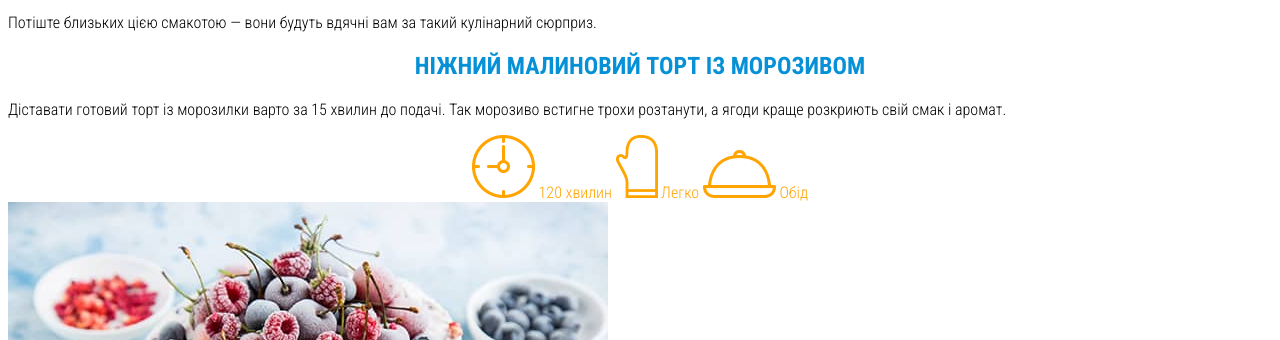
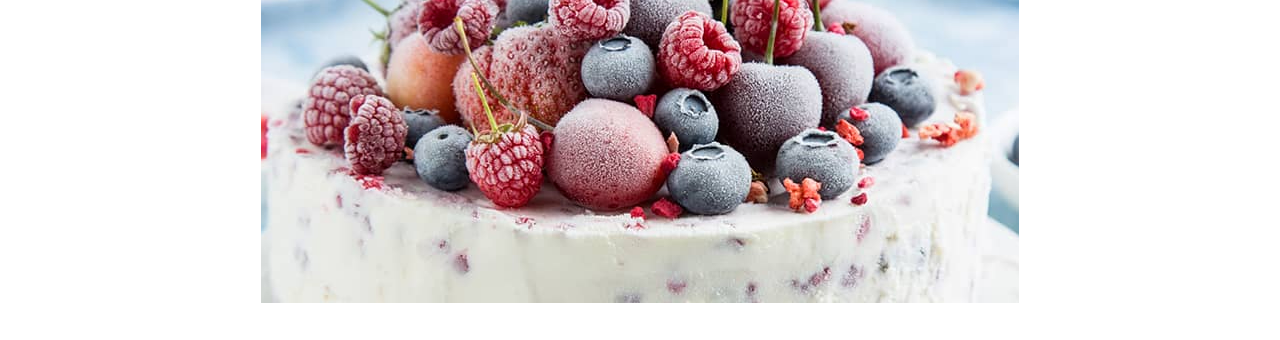
Before and after one commit to Oleksandrenko-Artem/lesson_1_21.02.2024, a plain HTML site: page index.html in a window 1280 px wide. Shown: the part 249-589 px from the top of the page. Drawn offline with Linux system fonts and the light colour scheme.

Commit message:
Add background

```diff
--- a/index.html
+++ b/index.html
@@ -12,8 +12,8 @@
 </head>
 <body>
  <main>
-	<article>
-		<h1 class="center">МАЛИНОВИЙ ТОРТ-МОРОЗИВО РЕЦЕПТ</h1>
+	<article class="recept">
+		<h1 class="center main-title">МАЛИНОВИЙ ТОРТ-МОРОЗИВО РЕЦЕПТ</h1>
 		<h2 class="center blue">ОПИС СТРАВИ</h2>
 		<p>Малиновий торт-морозиво — це вишукане поєднання ніжного вершкового морозива й ароматної малини на основі з хрусткого
 		пісочного печива. Прекрасний варіант, коли хочеться кинути виклик традиційним десертам і приготувати щось незвичайне!
@@ -27,7 +27,7 @@
 		<h2 class="center blue">НІЖНИЙ МАЛИНОВИЙ ТОРТ ІЗ МОРОЗИВОМ</h2>
 		<p>Діставати готовий торт із морозилки варто за 15 хвилин до подачі. Так морозиво встигне трохи розтанути, а ягоди краще
 		розкриють свій смак і аромат.</p>
-		<div class="center yellow">
+		<div class="center yellow big-font">
 			<img src="./Assets/Icons/1.png" alt="Clock">
 			<span>120 хвилин</span>
 			<img src="./Assets/Icons/2.png" alt="Glove">
@@ -73,7 +73,7 @@
 			<li>Викладаємо суміш на корж із печива, розрівнюємо поверхню. Ставимо в морозилку для остаточного замерзання.</li>
 			<li>Виймаємо торт із форми та прикрашаємо цілими ягодами — свіжими або замороженими.</li>
 		</ol>
-		<p>Відрізаємо шматочок, смакуємо!</p>
+		<p class="italic">Відрізаємо шматочок, смакуємо!</p>
 	</article>
  </main>
 </body>
--- a/style.css
+++ b/style.css
@@ -1,6 +1,8 @@
 body{
     font-family: "Roboto Condensed", sans-serif;
     font-weight: 300;
+    font-size: 21px;
+    line-height: 1.57;
 }
 .center{
     text-align: center;
@@ -11,6 +13,30 @@ body{
 .yellow{
     color:#ffa400;
 }
+.big-font{
+    font-size: 36px;
+}
 .left{
     text-align: left;
 }
+.italic{
+    font-style: italic;
+}
+table{
+    font-size: 18px;
+}
+.main-title{
+    height: 512px;
+    background-color: #0691d7;
+    background-image: url(./assets/images/Malinoviy_tort-morozivo.jpg);
+    background-repeat: no-repeat;
+    background-position: center;
+    background-size: cover;
+    color:white;
+    font-size: 48px;
+    letter-spacing: 5px;
+}
+.recept{
+    width: 60%;
+    margin: auto;
+}
```
Also changed, not shown: Assets/images/Malinoviy_tort-morozivo.jpg (added).
